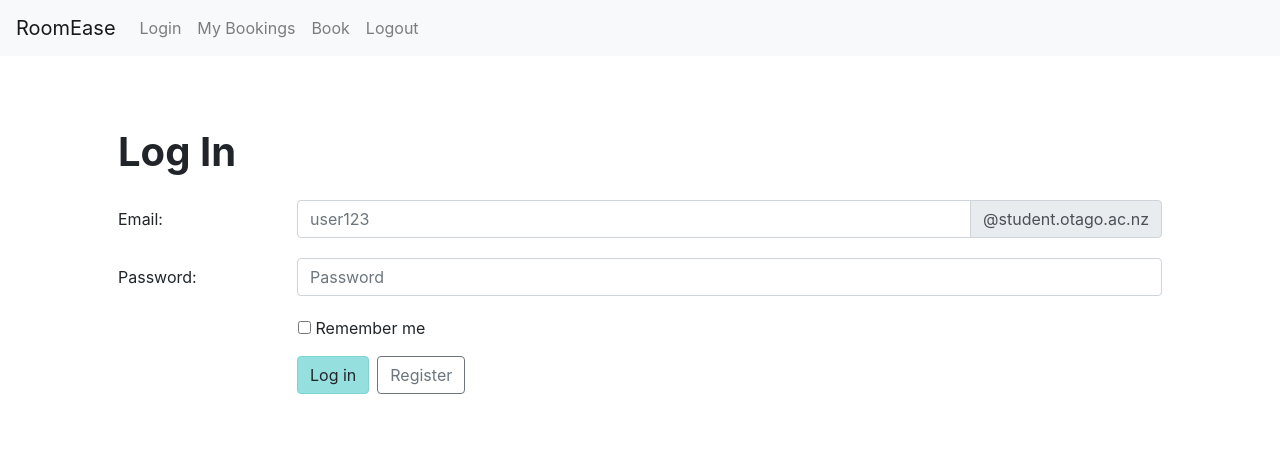
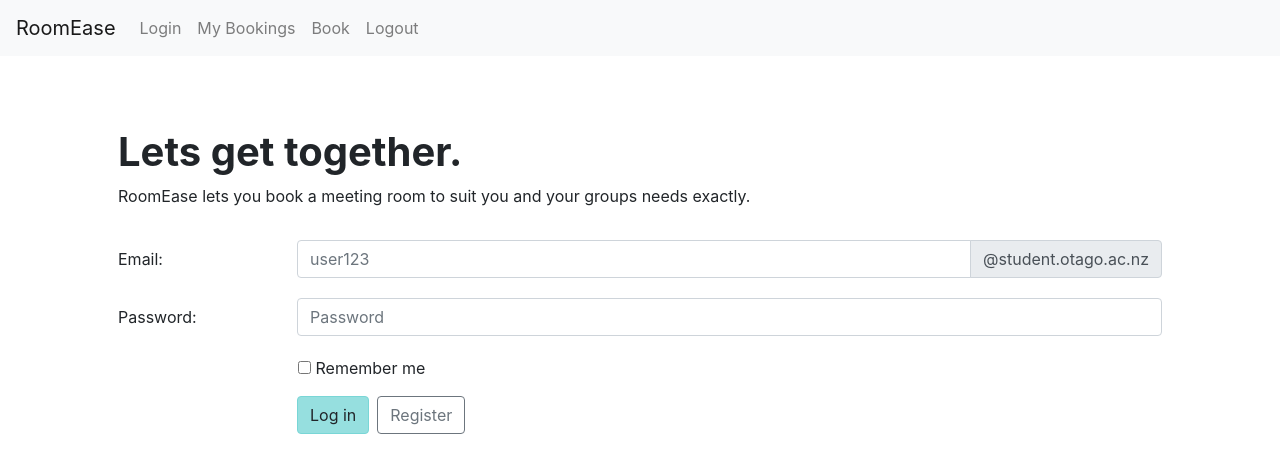
Before and after one commit to bradwindy/OneRoom, a React (Create React App) app in the folder app/: page /login in a window 1280 px wide. Shown: the top 472 px of the page. Built offline with nearby package versions, Linux system fonts and the light colour scheme.

Commit message:
SCSS Styling on buttons.

```diff
--- a/app/src/components/Login.jsx
+++ b/app/src/components/Login.jsx
@@ -144,7 +144,10 @@ class Login extends Component {
                     <form className="form-vertical m-4" onSubmit={this.handleSubmit}>
                         <div className="form-group row">
                             <div className="col-sm-10">
-                                <h1 className="pt-4"><b>Log In</b></h1>
+                                <h1 className="pt-4"><b>Lets get together.</b></h1>
+                                <p>RoomEase lets you book a meeting room to suit you and your
+                                    groups needs exactly.
+                                </p>
                             </div>
                         </div>
                         <div className="form-group row">
--- a/app/src/scss/custom.scss
+++ b/app/src/scss/custom.scss
@@ -20,6 +20,8 @@ $navbar-dark-color:         $white;
 $navbar-dark-hover-color:   $white;
 $body-bg: #1A1B1D;
 
+$font-family: helvetica;
+
 $link-color: #1A1B !default;
 
 .navbar-text {
@@ -33,7 +35,12 @@ $link-color: #1A1B !default;
     }
   }
 
+
+
   $mynewcolor:rgb(150, 223, 223);
+  $gradientcolor: linear-gradient(#e66465, #9198e5);
+
+
 
 .btn-primary {
     @include button-variant($mynewcolor, darken($mynewcolor, 7.5%), darken($mynewcolor, 10%), lighten($mynewcolor,5%), lighten($mynewcolor, 10%), darken($mynewcolor,30%));
```
